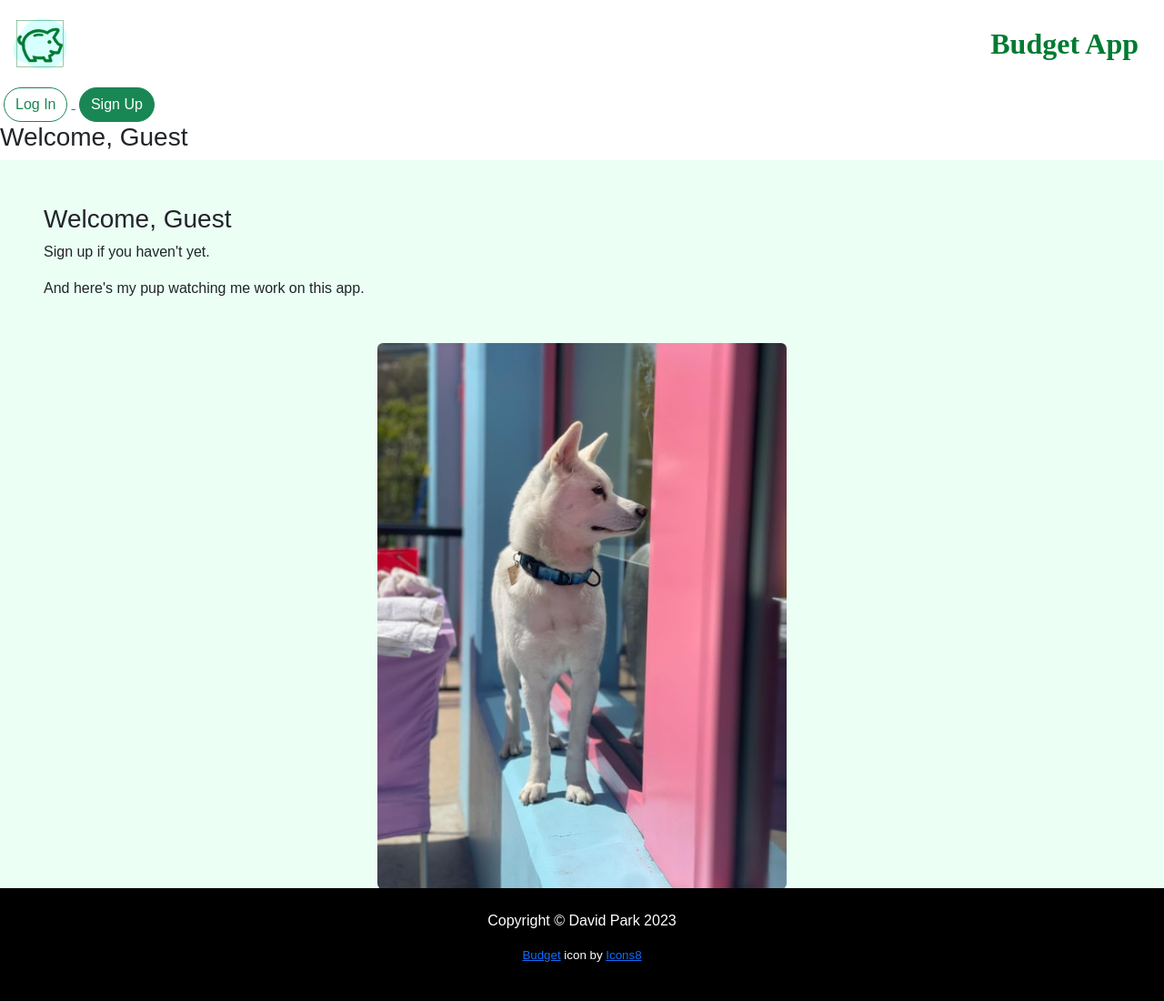
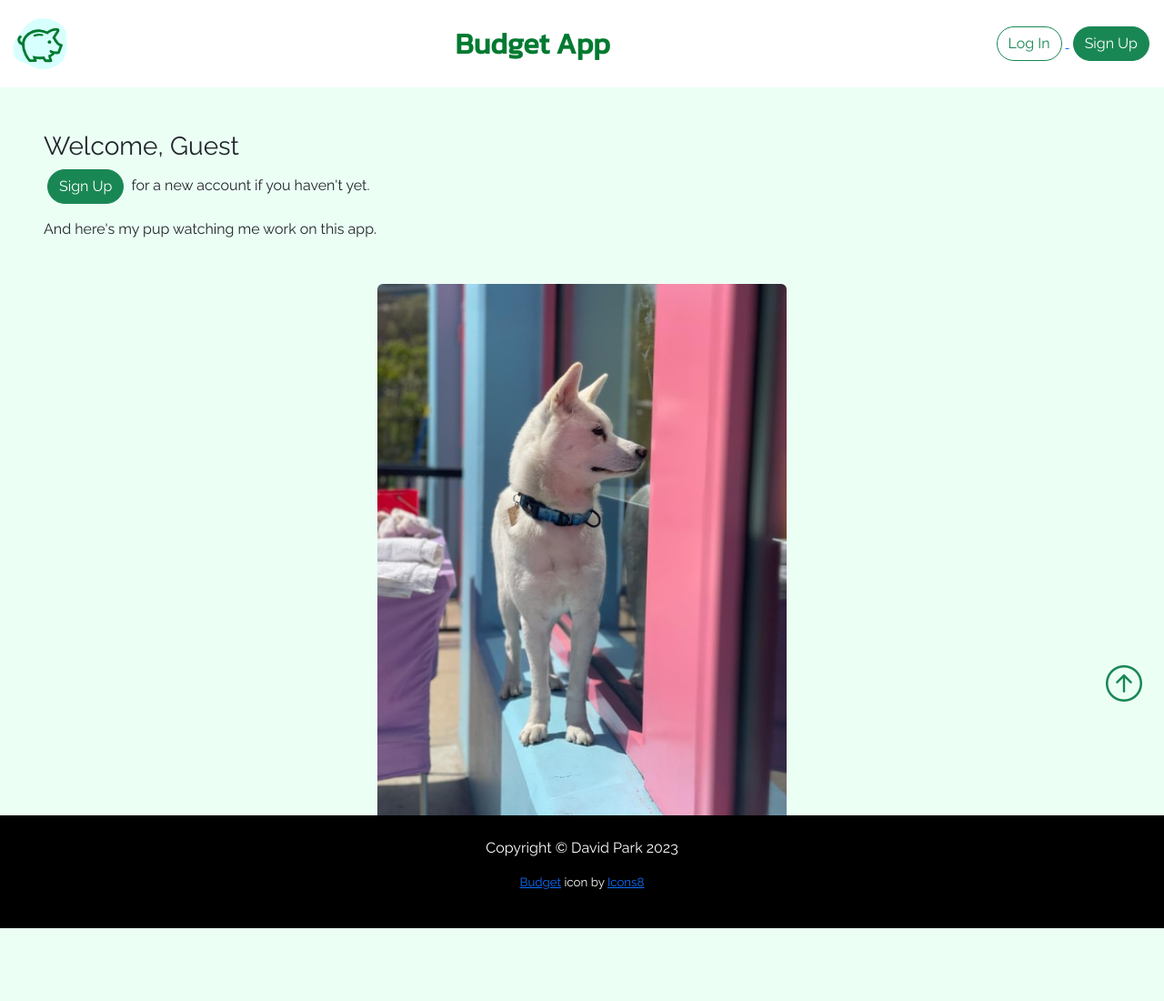
Before and after one commit to dpCTwork/FlaskApp, a Flask app: page / in a window 1280 px wide. Shown: the whole page at 91% size. After the commit the page ends 1020 px from the top, so only its background shows below. Run offline with Flask 3, Linux system fonts and the light colour scheme; parts of the project's set-up code (start-up, migrations or seed data) failed here and were passed over.

Commit message:
added auth elements, auth blueprints, models, and forms.py, and modified folders for project organization.

```diff
--- a/app/blueprints/main/routes.py
+++ b/app/blueprints/main/routes.py
@@ -2,7 +2,6 @@ from flask import render_template, g
 from . import bp
 
 from app import app
-from app.forms import UserSearchForm
 
 @bp.route('/')
 def home():
--- a/app/forms.py
+++ b/app/forms.py
@@ -3,11 +3,11 @@ from wtforms import StringField, PasswordField, SubmitField
 from wtforms.validators import DataRequired, Email
 
 
-class RegisterForm(FlaskForm):
+class SignupForm(FlaskForm):
     username = StringField('Username', validators=[DataRequired()])
     email = StringField('Email', validators=[DataRequired(), Email()])
     password = PasswordField('Password', validators=[DataRequired()])
-    submit = SubmitField('Register')
+    submit = SubmitField('Sign Up')
 
 class LoginForm(FlaskForm):
     username = StringField('Username', validators=[DataRequired()])
--- a/app/static/css/main.css
+++ b/app/static/css/main.css
@@ -5,6 +5,7 @@ body {
 section {
     background-color: #ebfff5;
 }
+
 
 .nav-link {
     margin-right: 10px;
--- a/app/templates/base.j2
+++ b/app/templates/base.j2
@@ -5,6 +5,8 @@
     <meta name="viewport" content="width=device-width, initial-scale=1.0">
     <link href="https://cdn.jsdelivr.net/npm/bootstrap@5.3.1/dist/css/bootstrap.min.css" rel="stylesheet"
         integrity="sha384-4bw+/aepP/YC94hEpVNVgiZdgIC5+VKNBQNGCHeKRQN+PtmoHDEXuppvnDJzQIu9" crossorigin="anonymous">
+    <link rel="stylesheet" href="https://fonts.googleapis.com/css2?family=Raleway&family=Kanit">
+    <link rel="stylesheet" href="https://cdn.jsdelivr.net/npm/bootstrap-icons@1.10.5/font/bootstrap-icons.css">
     <link rel="stylesheet" href="{{ url_for('static', filename='css/main.css') }}">
     {% if title %}
     <title>{{ title }}</title>
@@ -13,7 +15,7 @@
     {% endif %}
 </head>
 <body>
-    {#
+
     {% with messages = get_flashed_messages(with_categories=true) %}
     {% if messages %}
     <ul style="list-style: none;">
@@ -26,19 +28,18 @@
     </ul>
     {% endif %}
     {% endwith %}
-    #}
 
-{% include "navbar.j2" %}
+
+{% include "./components/navbar.j2" %}
 
 {% block content %}
-
-
+<p>test</p>
 
 {% endblock %}
 
 
 
-{% include "footer.j2" %}
+{% include "./components/footer.j2" %}
 
 <script src="https://cdn.jsdelivr.net/npm/bootstrap@5.3.1/dist/js/bootstrap.bundle.min.js"
         integrity="sha384-HwwvtgBNo3bZJJLYd8oVXjrBZt8cqVSpeBNS5n7C8IVInixGAoxmnlMuBnhbgrkm"
--- a/app/templates/footer.j2
+++ b/app/templates/components/footer.j2
@@ -3,7 +3,7 @@
     <div class="container">
         <p style="font-size: medium;">Copyright &copy; David Park 2023</p>
         <p style="font-size: smaller;"><a href="https://icons8.com/icon/76967/budget">Budget</a> icon by <a href="https://icons8.com">Icons8</a></p>
-        <a href="#" class="position-fixed bottom-0 end-0 p-4 text-warning">
+        <a href="#" class="position-fixed bottom-0 end-0 p-4 text-success">
             <i class="bi bi-arrow-up-circle h1"></i>
         </a>
     </div>
--- a/app/templates/navbar.j2
+++ b/app/templates/components/navbar.j2
@@ -1,9 +1,9 @@
 
 <nav class="navbar navbar-expand-lg navbar-light py-3" style="background-color: white;">
     <div class="container-fluid">
-        <img width="64" height="64" src="app/static/img/savings-svgrepo-com.svg" alt="budget"
-            style="margin-right: 10px;">
-        <a href="#" class="navbar-brand"
+        <img width="64" height="64" src="{{ url_for('static', filename='img/savings-svgrepo-com.svg') }}" alt="budget"
+            style="margin-right: 20px;">
+        <a href="#" class="navbar-brand d-none d-sm-block"
             style="font-family: 'Kanit'; font-size: xx-large; font-weight: 800; color: rgb(0, 122, 49);">Budget App</a>
 {% if current_user.is_authenticated %}
         <button class="navbar-toggler" type="button" data-bs-toggle="collapse" data-bs-target="#navmenu">
@@ -13,40 +13,42 @@
             <ul class="navbar-nav ms-auto">
                 <li class="nav-item">
                     <a href="#profile" class="nav-link"><img width="20" height="20"
-                            src="/app/static/img/navbar-icons/user-1.svg" alt="user-default"
+                            src="{{ url_for('static', filename='img/navbar-icons/user-1.svg') }}" alt="user-default"
                             style="margin-right: 10px;">Profile</a>
                 </li>
                 <li class="nav-item">
                     <a href="#overview" class="nav-link"><img width="20" height="20"
-                            src="/app/static/img/navbar-icons/picture-2.svg" alt="overview"
+                            src="{{ url_for('static', filename='img/navbar-icons/picture-2.svg') }}" alt="overview"
                             style="margin-right: 10px;">Overview</a>
                 </li>
                 <li class="nav-item">
                     <a href="#transactions" class="nav-link"><img width="20" height="20"
-                            src="/app/static/img/navbar-icons/menu-1.svg" alt="transactions"
+                            src="{{ url_for('static', filename='img/navbar-icons/menu-1.svg') }}" alt="transactions"
                             style="margin-right: 10px;">Transactions</a>
                 </li>
                 <li class="nav-item">
                     <a href="#settings" class="nav-link"><img width="20" height="20"
-                            src="/app/static/img/navbar-icons/settings-2.svg" alt="apple-settings" alt="settings--v1"
+                            src="{{ url_for('static', filename='img/navbar-icons/settings-2.svg') }}" alt="settings"
                             style="margin-right: 10px;">Settings</a>
                 </li>
                 <li class="nav-item">
-                    <a href="#home" class="nav-link"><img width="20" height="20" src="/app/static/img/navbar-icons/quit-1.svg" alt="log out" style="margin-right: 10px;">Log Out</a>
+                    <a href="#home" class="nav-link"><img width="20" height="20"
+                    src="{{ url_for('static', filename='img/navbar-icons/quit-1.svg') }}" alt="log out" style="margin-right: 10px;">Log Out</a>
                 </li>
             </ul>
         </div>
 {% else %}
-    </div>
-</nav>
         <span>
             <a href="{{ url_for('auth.login') }}">
                 <button type="button" class="btn btn-outline-success btn-rounded mx-1">Log In</button>
             </a>
+
             <a href="{{ url_for('auth.signup') }}">
                 <button type="button" class="btn btn-success btn-rounded mx-1">Sign Up</button>
             </a>
         </span>
+    </div>
+</nav>
 {% endif %}
 
 {# {% if current_user.is_authenticated %}
--- a/app/templates/index.j2
+++ b/app/templates/index.j2
@@ -2,20 +2,23 @@
 
 {% block content %}
 
-{% if current_user.is_authenticated %}
-<h3>Welcome {{ current_user.username }}</h3>
-{% else %}
-<h3>Welcome, Guest</h3>
-{% endif %}
+{#
+    Maybe change this page to be a landing page for contacting me or learning more about me.
+    Or maybe an about page for this app with a contact form and links to my socials and github.
+ #}
 
 <section class="p-5 vh-100">
+    {% if current_user.is_authenticated %}
+    <h3>Welcome {{ current_user.username }}</h3>
+    {% else %}
     <h3>Welcome, Guest</h3>
+    {% endif %}
 
-    <p>Sign up if you haven't yet.</p>
+    <p><button type="button" class="btn btn-success btn-rounded mx-1">Sign Up</button> for a new account if you haven't yet.</p>
 
     <p>And here's my pup watching me work on this app.</p>
     <div class="container-fluid">
-        <img src="./app/static/img/messages_0.jpeg" class="img-fluid rounded mx-auto d-block my-5" alt="Caspian">
+        <img src="{{ url_for('static', filename='img/messages_0.jpeg') }}" class="img-fluid rounded mx-auto d-block my-5" alt="Caspian"/>
     </div>
 </section>
 
--- a/draft.html
+++ b/draft.html
@@ -21,7 +21,7 @@
             <button type="button" class="btn btn-outline-success btn-rounded mx-1">Log In</button>
             <button type="button" class="btn btn-success btn-rounded mx-1">Sign Up</button>
         </span>
-        <!-- <button class="navbar-toggler" type="button" data-bs-toggle="collapse" data-bs-target="#navmenu">
+        <button class="navbar-toggler" type="button" data-bs-toggle="collapse" data-bs-target="#navmenu">
             <span class="navbar-toggler-icon"></span>
         </button>
         <div class="collapse navbar-collapse" id="navmenu">
@@ -44,7 +44,7 @@
                     <a href="#home" class="nav-link"><img width="20" height="20" src="/app/static/img/navbar-icons/quit-1.svg" alt="log out" style="margin-right: 10px;">Log Out</a>
                 </li>
             </ul>
-        </div> -->
+        </div>
     </div>
 </nav>
 
--- a/requirements.txt
+++ b/requirements.txt
@@ -1,15 +1,19 @@
 alembic==1.11.2
 blinker==1.6.2
 click==8.1.6
+dnspython==2.4.2
+email-validator==2.0.0.post2
 Flask==2.3.2
 Flask-Login==0.6.2
 Flask-Migrate==4.0.4
 Flask-SQLAlchemy==3.0.5
 Flask-WTF==1.1.1
+idna==3.4
 itsdangerous==2.1.2
 Jinja2==3.1.2
 Mako==1.2.4
 MarkupSafe==2.1.3
+psycopg2-binary==2.9.7
 python-dotenv==1.0.0
 SQLAlchemy==2.0.19
 typing_extensions==4.7.1
```
Also changed, not shown: app/blueprints/auth/routes.py (+5 -5 lines), app/models.py (+8 -11 lines), app/templates/auth_templates/login.j2 (added, +26 -0 lines), app/templates/auth_templates/signup.j2 (added, +34 -0 lines), app/static/img/savings-svgrepo-com.svg. Lines whose indentation alone changed are shown as unchanged.
